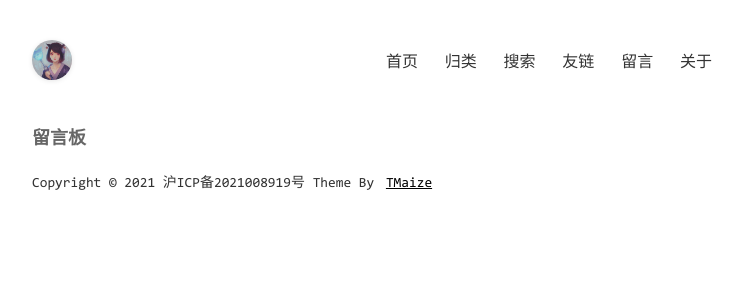
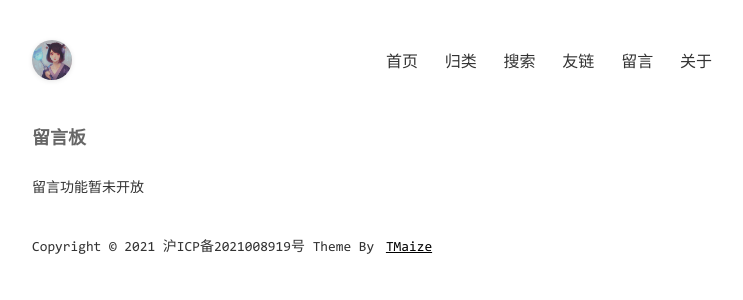
Before and after one commit to Lyusis/Blog, a Jekyll site: the page built from pages/chat.html, in a window 1280 px wide. Shown: the top 300 px of the page, without its empty margins (268-1011 px from the left). Built offline with Jekyll 4.4.1, drawn with Linux system fonts in a browser that asks for light colours; comment, search, counter and statistics services are not loaded.

Commit message:
自定义3

```diff
--- a/pages/chat.html
+++ b/pages/chat.html
@@ -3,7 +3,7 @@ layout: mypost
 title: 留言板
 ---
 
-<!--<p>留言功能已迁移到"吐个槽"，跳转中...</p>-->
+<p>留言功能暂未开放</p>
 
 <!--<p><a href="{{ site.tucaoUrl }}">如未跳转请手动点击这里</a></p>-->
 
```
